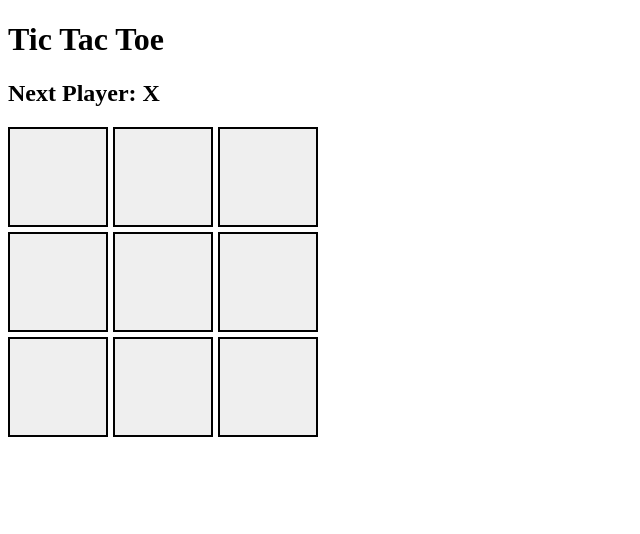
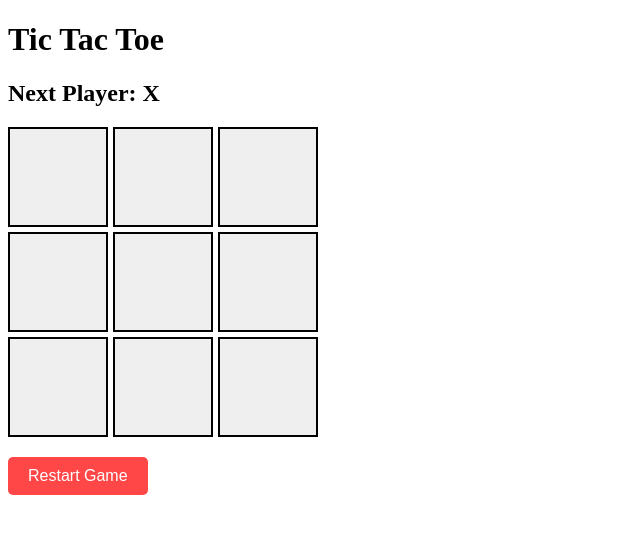
Before and after one commit to JonathanF226/tic-tac-toe, a React (Vite) app: page / in a window 1280 px wide. Shown: the top 534 px of the page, without its empty margins (0-640 px from the left). Built offline with nearby package versions, Linux system fonts and the light colour scheme.

Commit message:
restart button

```diff
--- a/src/Board.jsx
+++ b/src/Board.jsx
@@ -32,6 +32,11 @@ function Board() {
         setIsXNext(!isXNext);
     }
 
+    const resetGame = () => {
+        setSquares(Array(9).fill(null));
+        setIsXNext(true);
+    };
+
     return (
         <>
             <h2>{winner ? `Winner: ${winner}` : isDraw ? "It's a Draw!" : `Next Player: ${isXNext ? "X" : "O"}`}</h2>
@@ -42,6 +47,7 @@ function Board() {
                     </button>
                 ))}
             </div>
+            <button className="reset-button" onClick={resetGame}>Restart Game</button>
         </>
 
     )
--- a/src/index.css
+++ b/src/index.css
@@ -15,3 +15,18 @@
     border: 2px solid black;
     cursor: pointer;
   }
+
+  .reset-button {
+    margin-top: 20px;
+    padding: 10px 20px;
+    font-size: 16px;
+    background-color: #ff4747;
+    color: white;
+    border: none;
+    border-radius: 5px;
+    cursor: pointer;
+}
+
+.reset-button:hover {
+    background-color: #cc3838;
+}
```
